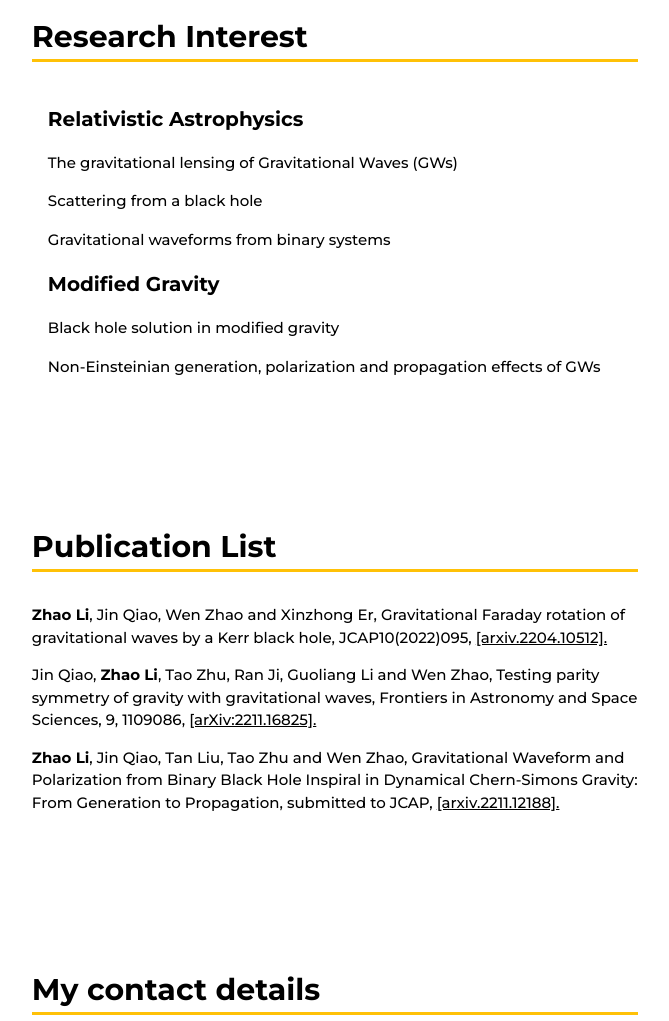
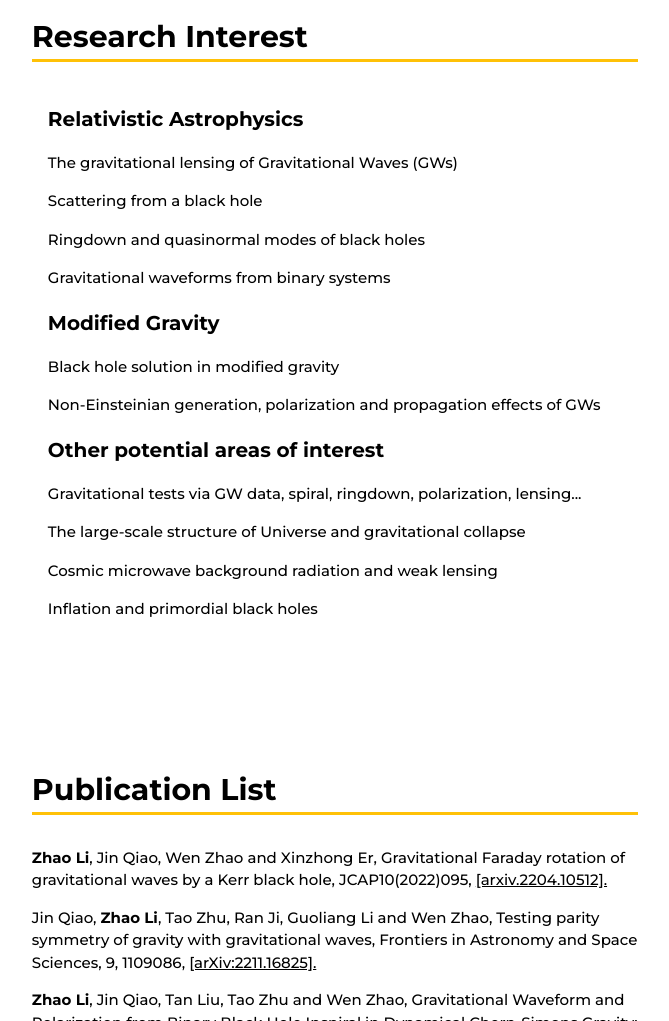
Before and after one commit to lz111301/lz111301.github.io, a plain HTML site: page index.html in a window 1280 px wide. Shown: the part 975-1996 px from the top of the page, without its empty margins (465-1134 px from the left). Drawn offline with nearby package versions, Linux system fonts and the light colour scheme.

Commit message:
Update index.html

```diff
--- a/index.html
+++ b/index.html
@@ -73,6 +73,7 @@
                 <ul class="w3-ul" style="font-weight: 500;">
                   <li>The gravitational lensing of Gravitational Waves (GWs)</li>
                   <li>Scattering from a black hole</li>
+                  <li>Ringdown and quasinormal modes of black holes</li>
                   <li>Gravitational waveforms from binary systems</li>
                 </ul>
               </div>
@@ -81,6 +82,15 @@
                 <ul class="w3-ul" style="font-weight: 500;">
                   <li>Black hole solution in modified gravity</li>
                   <li>Non-Einsteinian generation, polarization and propagation effects of GWs</li>
+                </ul>
+              </div>
+              <div class="">
+                <h4>Other potential areas of interest</h4>
+                <ul class="w3-ul" style="font-weight: 500;">
+                  <li>Gravitational tests via GW data, spiral, ringdown, polarization, lensing...</li>
+                  <li>The large-scale structure of Universe and gravitational collapse</li>
+                  <li>Cosmic microwave background radiation and weak lensing</li>
+                  <li>Inflation and primordial black holes</li>
                 </ul>
               </div>
             </div>
```
